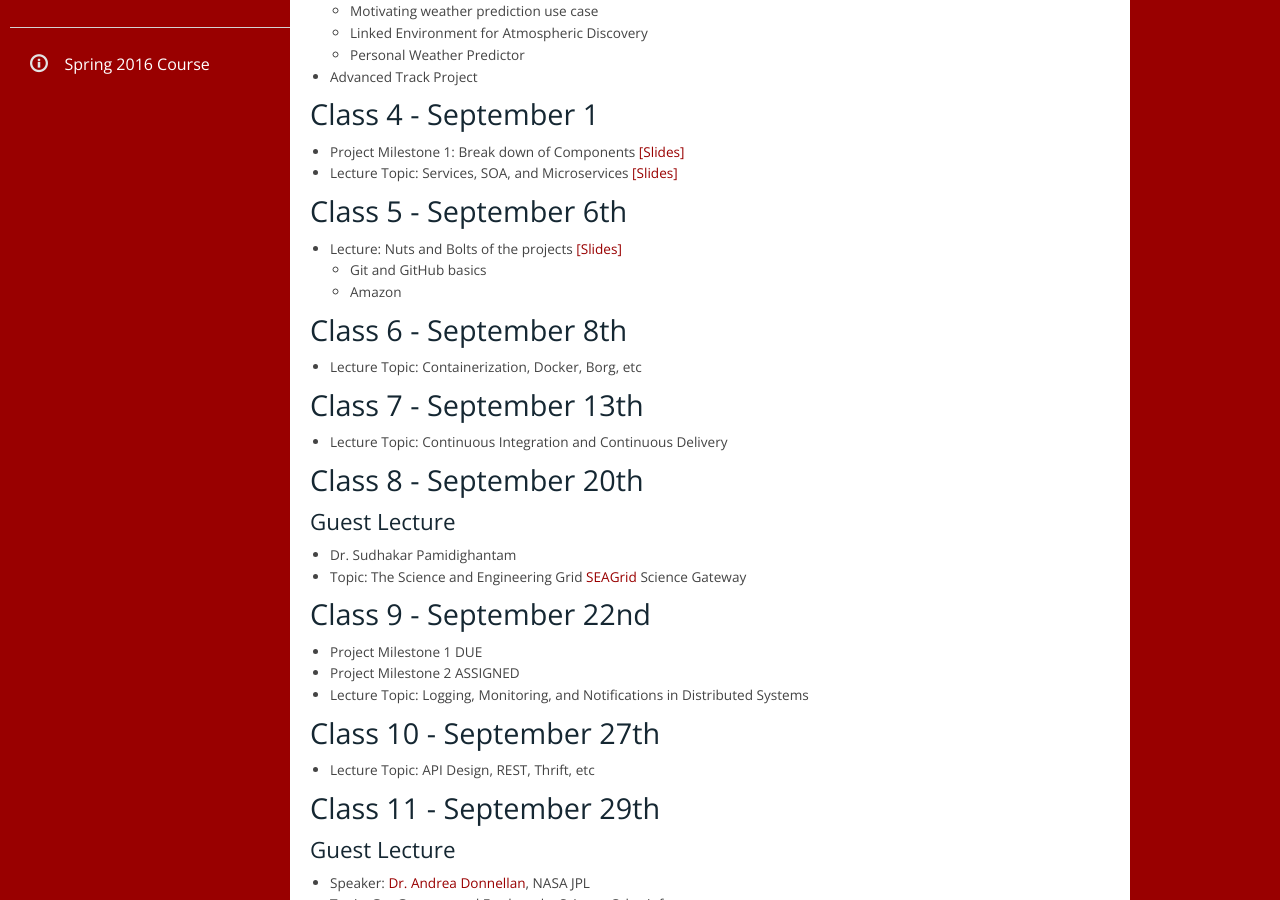
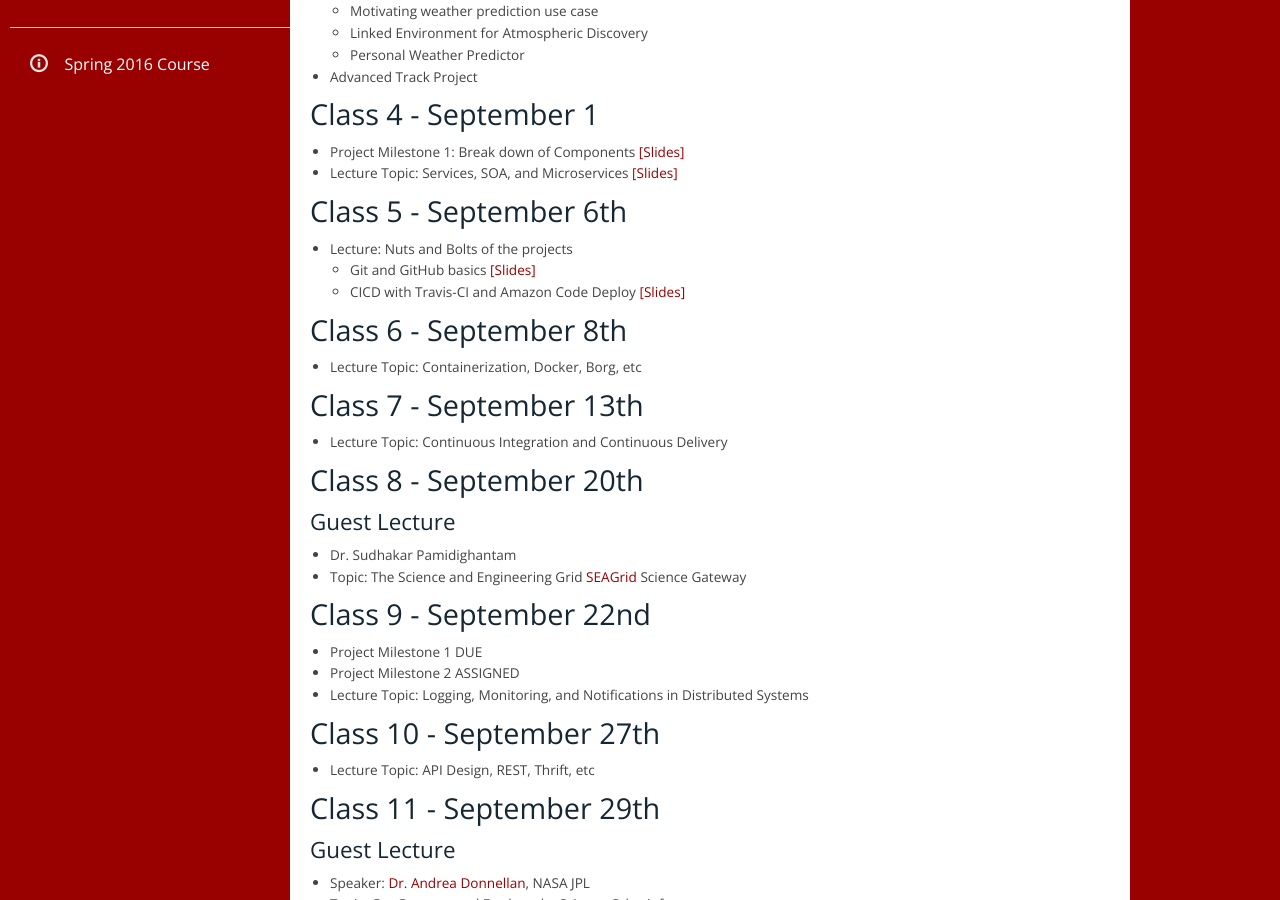
Before and after one commit to airavata-courses/airavata-courses.github.io, a Jekyll site: the page built from lectures.md, in a window 1280 px wide and 900 px high, scrolled down 481 px. Built offline with Jekyll 4.4.1, drawn with Linux system fonts in a browser that asks for light colours.

Commit message:
Adding the Travis and Code Deploy slides

```diff
--- a/lectures.md
+++ b/lectures.md
@@ -30,9 +30,9 @@ The course focuses in teaching the distributed systems concepts through projects
 * Lecture Topic: Services, SOA, and Microservices [[Slides]]({{ site.url }}slides/CS649-MicroServices.pdf)
 
 ###  Class 5 - September 6th
-* Lecture: Nuts and Bolts of the projects [[Slides]]({{ site.url }}slides/CS649-Git-Overview.pdf)
-    * Git and GitHub basics
-    * Amazon
+* Lecture: Nuts and Bolts of the projects
+    * Git and GitHub basics [[Slides]]({{ site.url }}slides/CS649-Git-Overview.pdf)
+    * CICD with Travis-CI and Amazon Code Deploy [[Slides]]({{ site.url }}slides/CS649-CICD-Intro.pdf )
 
 ###  Class 6 - September  8th
 * Lecture Topic: Containerization, Docker, Borg, etc
```
Also changed, not shown: 1 other file.
